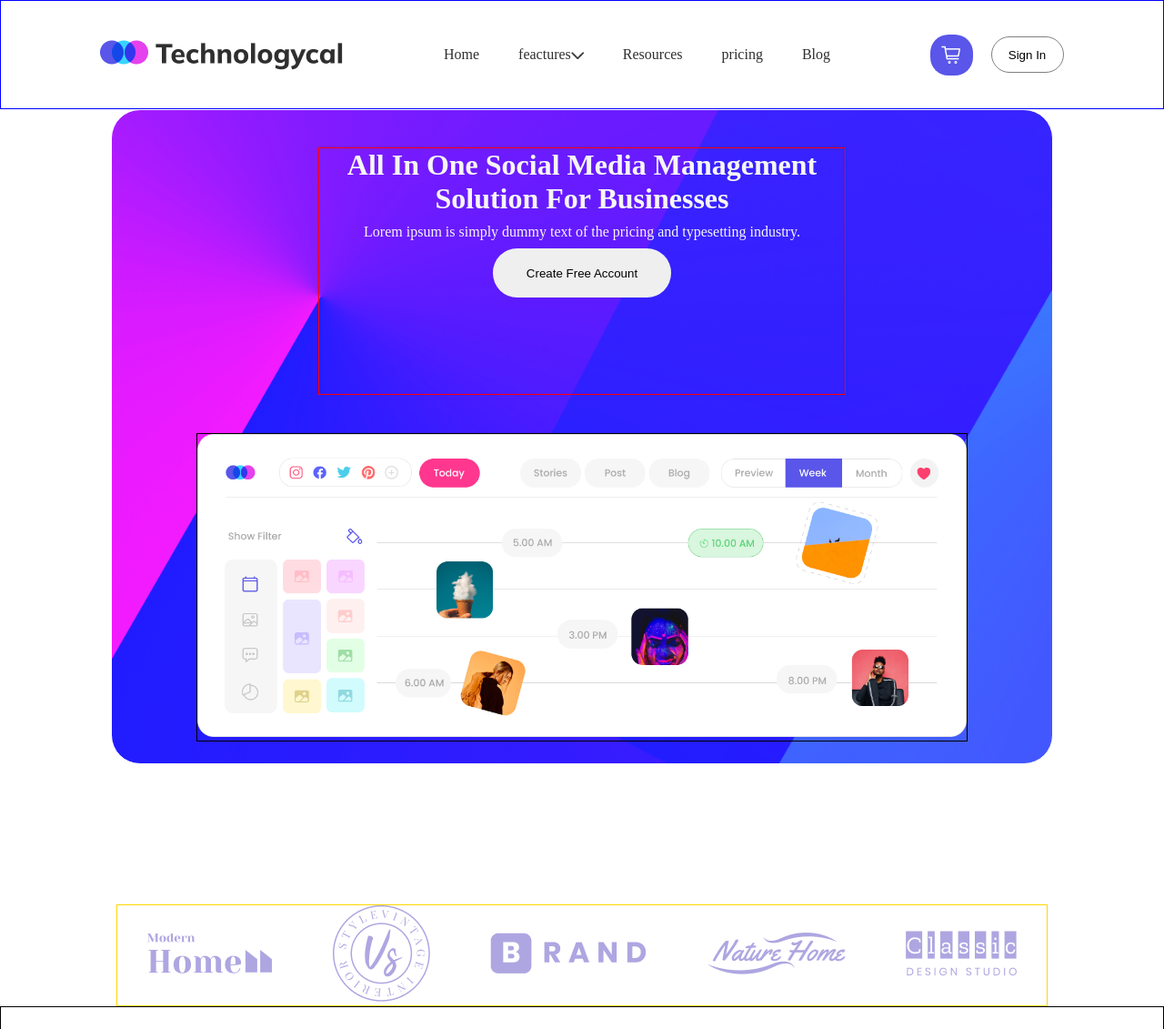
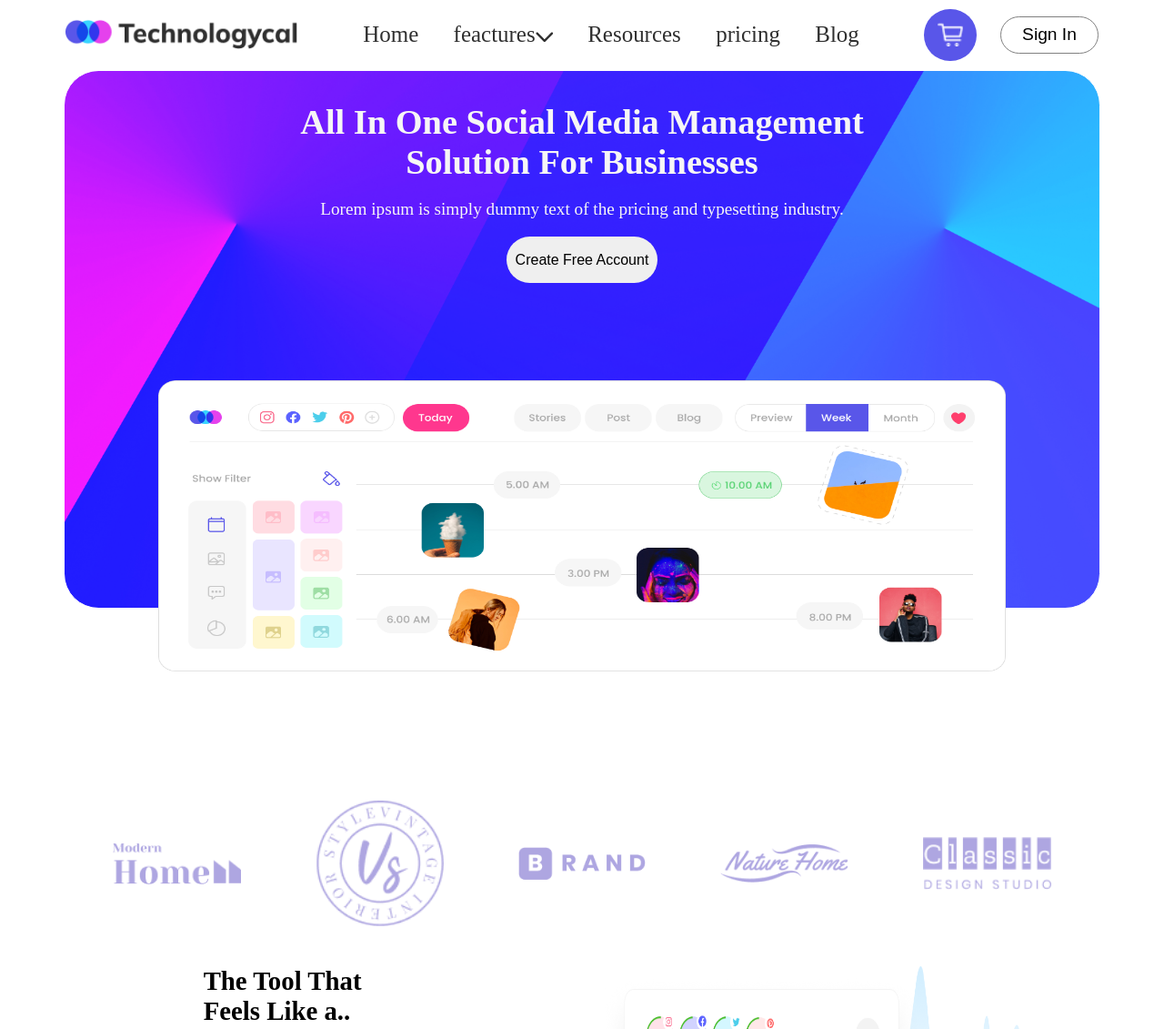
Before and after one commit to daya-pao/project_page, a plain HTML site: page index.html in a window 1280 px wide. Shown: the top 1131 px of the page at 91% size. Drawn offline with Linux system fonts and the light colour scheme.

Commit message:
modificacion del index

```diff
--- a/estilos_generales/style.css
+++ b/estilos_generales/style.css
@@ -13,11 +13,10 @@
 }
 body{
     height: 500vh;
-    font-size: 100%;
+    font-size: clamp(1.5vw,15rem,1.5vw);
 }
 .encabezado_Homepage{
-    border: 1px solid blue;
-    height: 15vh;
+    height: 6vw;
     display: flex;
     justify-content: space-evenly;
     align-items: center;
@@ -26,21 +25,24 @@ body{
     display: flex;
     justify-content: space-evenly;
     align-items: center;
-    gap: 20px;
+    gap: 2vw;
+}
+.logo{
+    width: 20vw;
 }
 .encabezado_navegacion{
     display: flex;
-
 }
 .flecha_abajo{
-    width:14px ;
+    width:1em;
 }
 .navegacion_menu{
     display: flex;
-    gap: 43px;
+    gap: 2em;
 }
 .navegacion_menu .link{
     color: var(--gris_oscuro-color);
+    font-size: 1.3em;
 }
 .navegacion_paginas{
     display: flex;
@@ -49,18 +51,21 @@ body{
 .btn__borde{
     height: 40px;
     width: 80px;
-    border-radius: 20px;
+
     background: var(--secundary2_bg);
     border: 1px solid grey;
 }
 .bg_morado{
-    width: 47px;
-    height: 45px;
-    background:var(--fondo_icon) ;
-    border-radius: 20px;
+    width: 3em;
+    height: 3em;
+    background:var(--fondo_icon);
+    border-radius: 2em;
     display: flex;
-    align-items:center ;
+    align-items:center;
     justify-content: center;
+}
+.icon_carrito{
+    width: 1.5em
 }
 /* fin del header */
 
@@ -69,9 +74,9 @@ body{
     background-image: url("/imagenes/Background\ Image.png");
     background-repeat: no-repeat;
     background-size: cover;
-    height: 18%;
+    height: 74vh;
     margin: auto;
-    width: 81%;
+    width: 89vw;
     border-radius: 2em;
 }
 .banner_informacion{
@@ -79,17 +84,17 @@ body{
     flex-direction: column;
     align-items: center;
     width: 56%;
-    margin:4% auto;
+    margin:3% auto;
     text-align: center;
-    gap: 9px;
+    gap: 1em;
     height: 34vh;
-    border: 1px solid red;
 }
 .boton_tamaño{
-    height: 4em;
-    width: 34%;
-    border-radius: 2em;
+    height: 4vw;
+    width: 13vw;
+    border-radius: 3vw;
     border: none;
+    font-size: 2vh;
 }
 .boton_tamaño:hover{
     background-color: #797979;
@@ -97,41 +102,40 @@ body{
     color: #f6f6f6;
 }
 .imagen_Graphics{
-    border: 1px solid black;
     margin: auto;
     width: 82%;
+    height: 25vw;
 }
 .imagen_encima{
     width: 100%;
+    height: 25vw;
 }
 .color_white{
     color: var(--secundary1_bg);
 }
 .cliente_logo{
-    border: 1px solid gold;
     margin-top: 12%;
-    width: 80%;
+    width: 87vw;
     margin: auto;
     display: flex;
     align-items: center;
     justify-content: space-around;
-    margin-top: 12%;
+    margin-top: 11em;
+}
+img.cliente {
+    width: 11vw;
 }
 .banner_about{
-    border: 1px solid black;
-    height: 84vh;
+    height: 80vh;
 }
 .about{
-    border: 1px solid red;
-    height: 60vh;
-    width: 70%;
-    margin:6% auto;
+    height: 66vh;
+    width: 87vw;
+    margin: 3% auto;
     display: flex;
     justify-content: center;
-
 }
 .about_informacion{
-    border: 1px solid greenyellow;
     width: 38%;
     display: flex;
     flex-direction: column;
@@ -143,14 +147,20 @@ body{
 }
 .btn__borde{
     border: 1px solid gray;
+    width: 8.5vw;
+    height: 3.2vw;
+    font-size: 1em;
+    border-radius: 11em;
 }
 .about_celendario{
-    border: 1px solid greenyellow;
-    width: 49%;
+    width: 32vw;
+}
+.chulo{
+    width: 1em;
 }
 .imagen_tamaño{
-    width: 129%;
-    height: 72vh;
+    width: 30em;
+    height: 77vh;
 }
 .color_grey{
     color: var(--secundary3_bg);
--- a/index.html
+++ b/index.html
@@ -11,7 +11,7 @@
     <!-- creacion del header -->
     <header class="encabezado_Homepage">
         <div class="logo_titulo">
-            <img src="/imagenes/Logo.png" alt="">
+            <img src="/imagenes/Logo.png" class="logo">
         </div>
         <nav class="encabezado_navegacion">
             <ul class="navegacion_menu">
@@ -41,11 +41,11 @@
         </div>
     </div>
     <div class="cliente_logo">
-        <div><img src="/imagenes/icon_home.png" alt=""></div>
-        <div><img src="/imagenes/icon_vs.png" alt=""></div>
-        <div><img src="/imagenes/icon_brand.png" alt=""></div>
-        <div><img src="/imagenes/icon_nature.png" alt=""></div>
-        <div><img src="/imagenes/icon_classic.png" alt=""></div>
+        <div class="cliente_tamaño"><img src="/imagenes/icon_home.png" class="cliente"></div>
+        <div class="cliente_tamaño"><img src="/imagenes/icon_vs.png" class="cliente"></div>
+        <div class="cliente_tamaño"><img src="/imagenes/icon_brand.png" class="cliente"></div>
+        <div class="cliente_tamaño"><img src="/imagenes/icon_nature.png" class="cliente"></div>
+        <div class="cliente_tamaño"><img src="/imagenes/icon_classic.png" class="cliente"></div>
     </div>
     <div class="banner_about">
         <div class="about">
@@ -53,15 +53,15 @@
                 <h2 >The Tool That <br> Feels Like a..</h2>
                 <p class="color_grey">Building an enterprise level site doesn't need nightmare or cost your thousands. Felix is purpose built for ease of use and complete flexability to create even the most powerful of products.</p>
                 <div class="opiniones">
-                    <img src="/imagenes/Vector_chulo.png" alt="">
+                    <img src="/imagenes/Vector_chulo.png" class="chulo">
                     <p>Posting to social media, blogs, and messengers</p>
                 </div>
                 <div class="opiniones">
-                    <img src="/imagenes/Vector_chulo.png" alt="">
+                    <img src="/imagenes/Vector_chulo.png" class="chulo">
                     <p>Working with images and videos</p>
                 </div>
                 <div class="opiniones">
-                    <img src="/imagenes/Vector_chulo.png" alt="">
+                    <img src="/imagenes/Vector_chulo.png" class="chulo">
                     <p>The Future of Writing Blog Articles</p>
                 </div>
                 <button class="boton_tamaño  btn__borde">Get Started</button>
```
